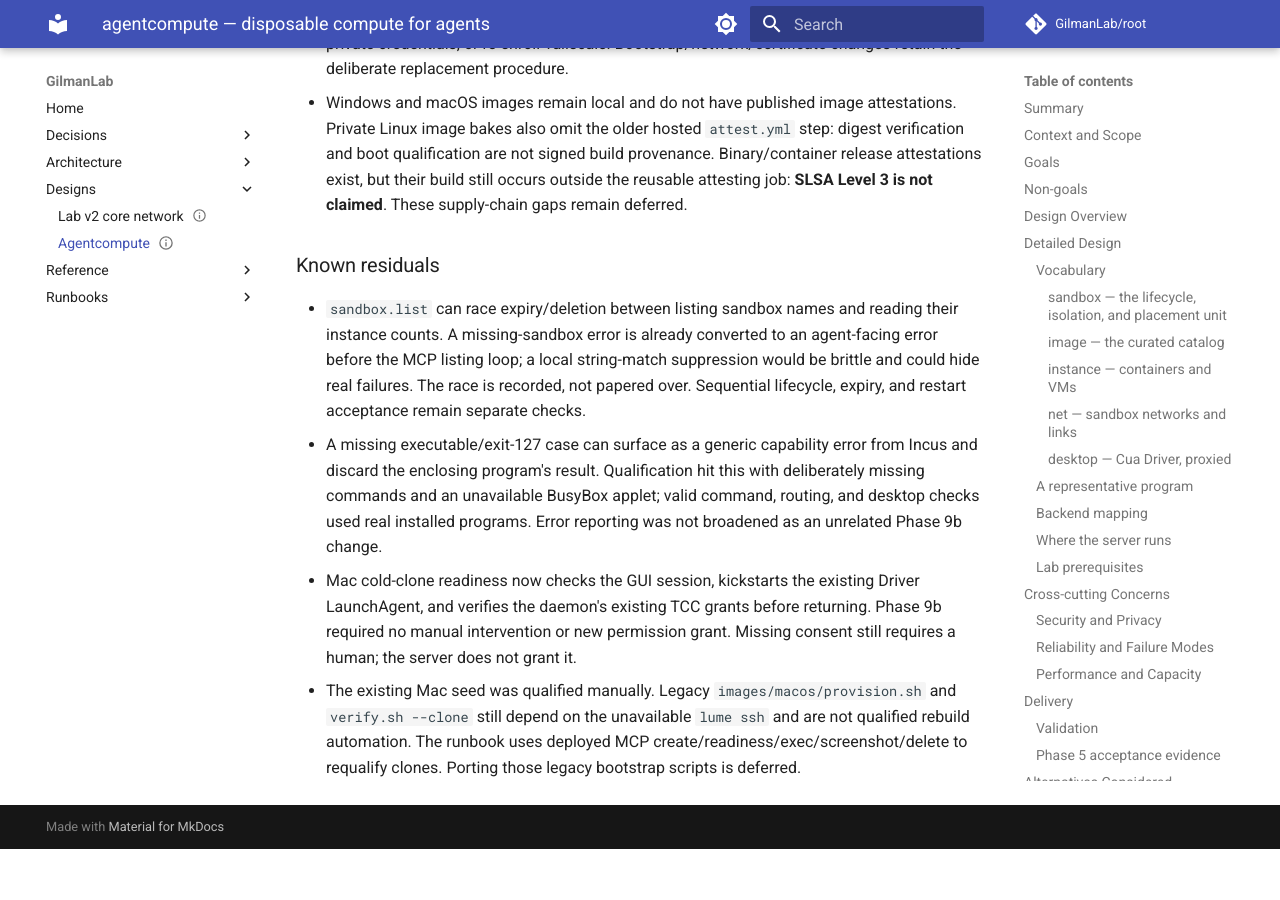
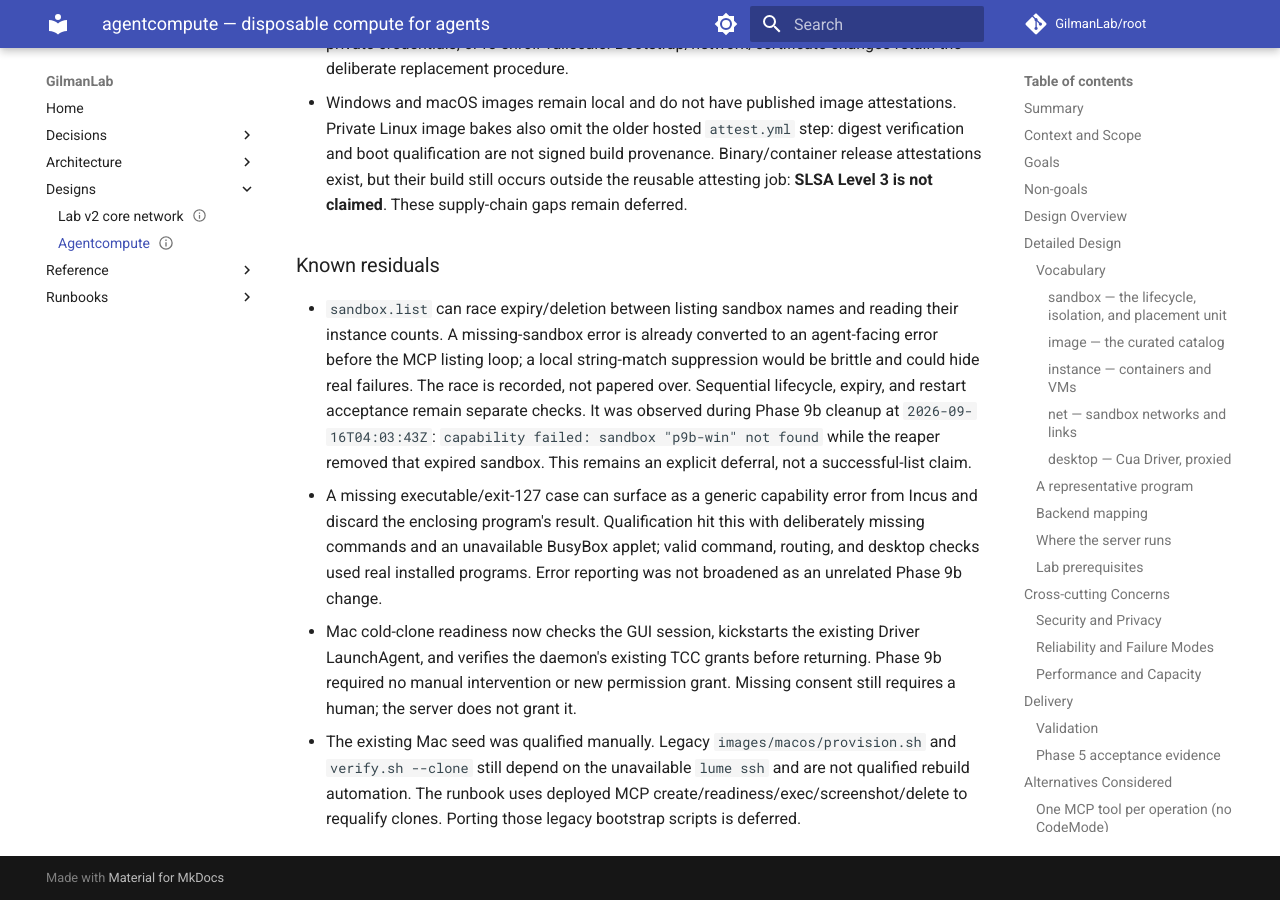
Before and after one commit to GilmanLab/root, an MkDocs documentation site: the page built from docs/docs/designs/agentcompute.md, in a window 1280 px wide and 900 px high, scrolled down 22391 px. Built offline with MkDocs 1.6.1 and Material for MkDocs 9.7.7, drawn with Linux system fonts in a browser that asks for light colours; comment, search, counter and statistics services are not loaded; before the commit the page ends 23240 px from its top, so only the background shows below that.

Commit message:
docs(agentcompute): record observed expiry listing race

```diff
--- a/docs/docs/designs/agentcompute.md
+++ b/docs/docs/designs/agentcompute.md
@@ -866,6 +866,9 @@ contains the measurements and release identities.
   suppression would be brittle and could hide real failures. The race is
   recorded, not papered over. Sequential lifecycle, expiry, and restart
   acceptance remain separate checks.
+  It was observed during Phase 9b cleanup at `2026-09-16T04:03:43Z`:
+  `capability failed: sandbox "p9b-win" not found` while the reaper removed that
+  expired sandbox. This remains an explicit deferral, not a successful-list claim.
 - A missing executable/exit-127 case can surface as a generic capability error
   from Incus and discard the enclosing program's result. Qualification hit
   this with deliberately missing commands and an unavailable BusyBox applet;
```
